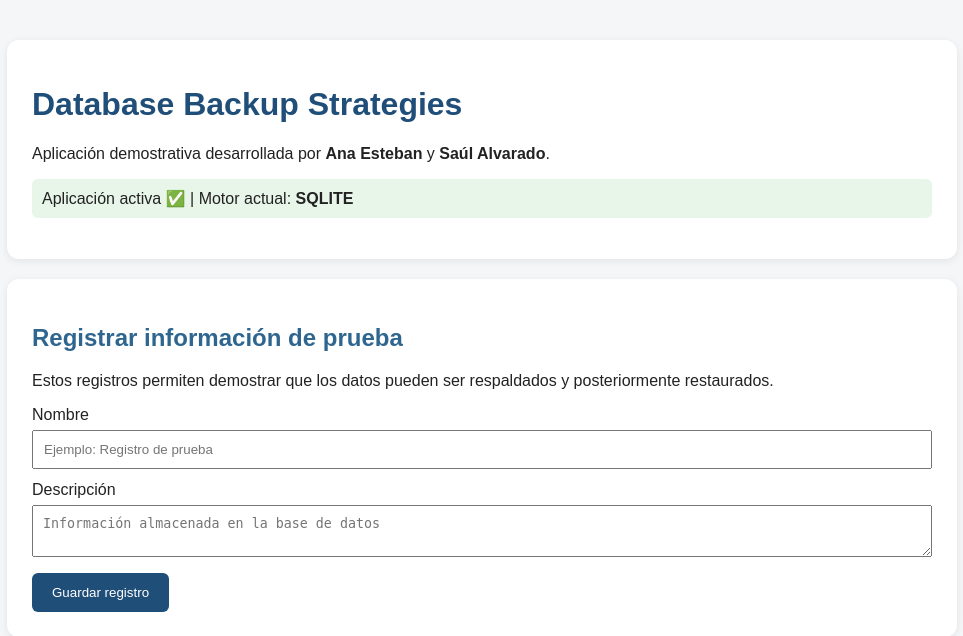
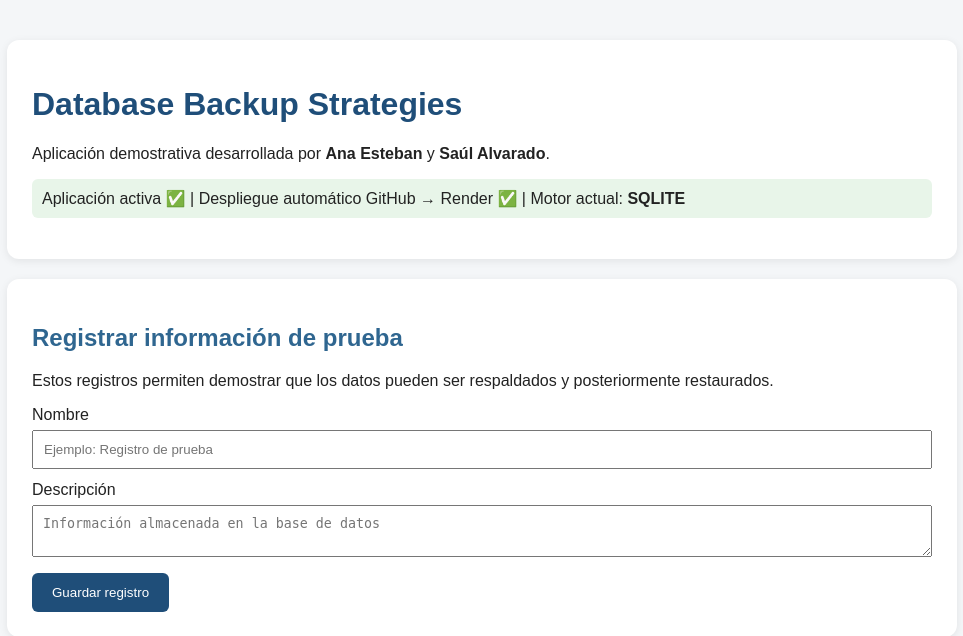
Before and after one commit to anaesteban1/database-backup-strategies, a Django app: page / in a window 1280 px wide. Shown: the top 636 px of the page, without its empty margins (158-1121 px from the left). Run offline with Django 5.2, Linux system fonts and the light colour scheme; data that the repository does not hold is empty.

Commit message:
Verifica despliegue automatico desde GitHub

```diff
--- a/templates/backups/inicio.html
+++ b/templates/backups/inicio.html
@@ -78,7 +78,7 @@
     </p>
 
     <p class="status">
-        Aplicación activa ✅ |
+        Aplicación activa ✅ | Despliegue automático GitHub → Render ✅ |
         Motor actual: <strong>{{ motor }}</strong>
     </p>
 </div>
```
